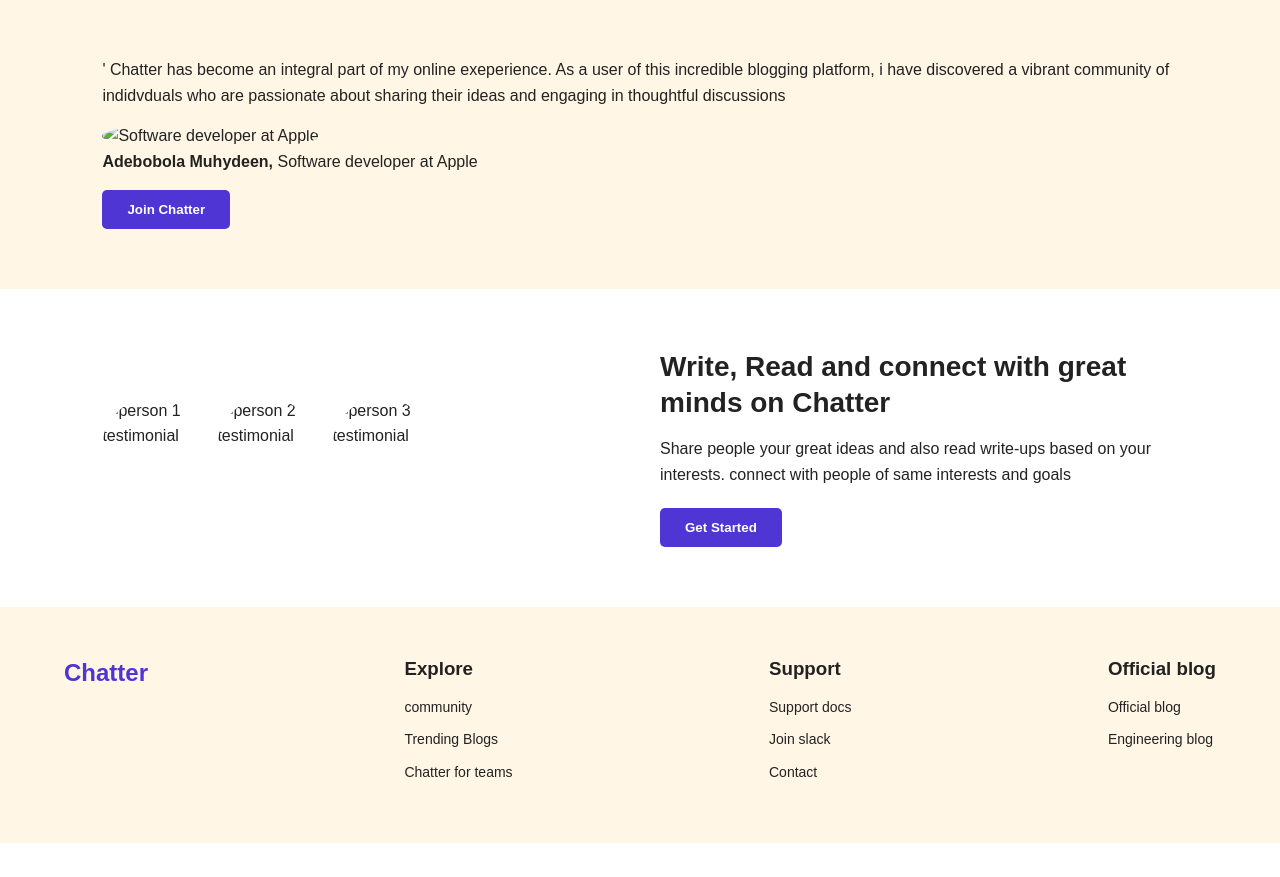
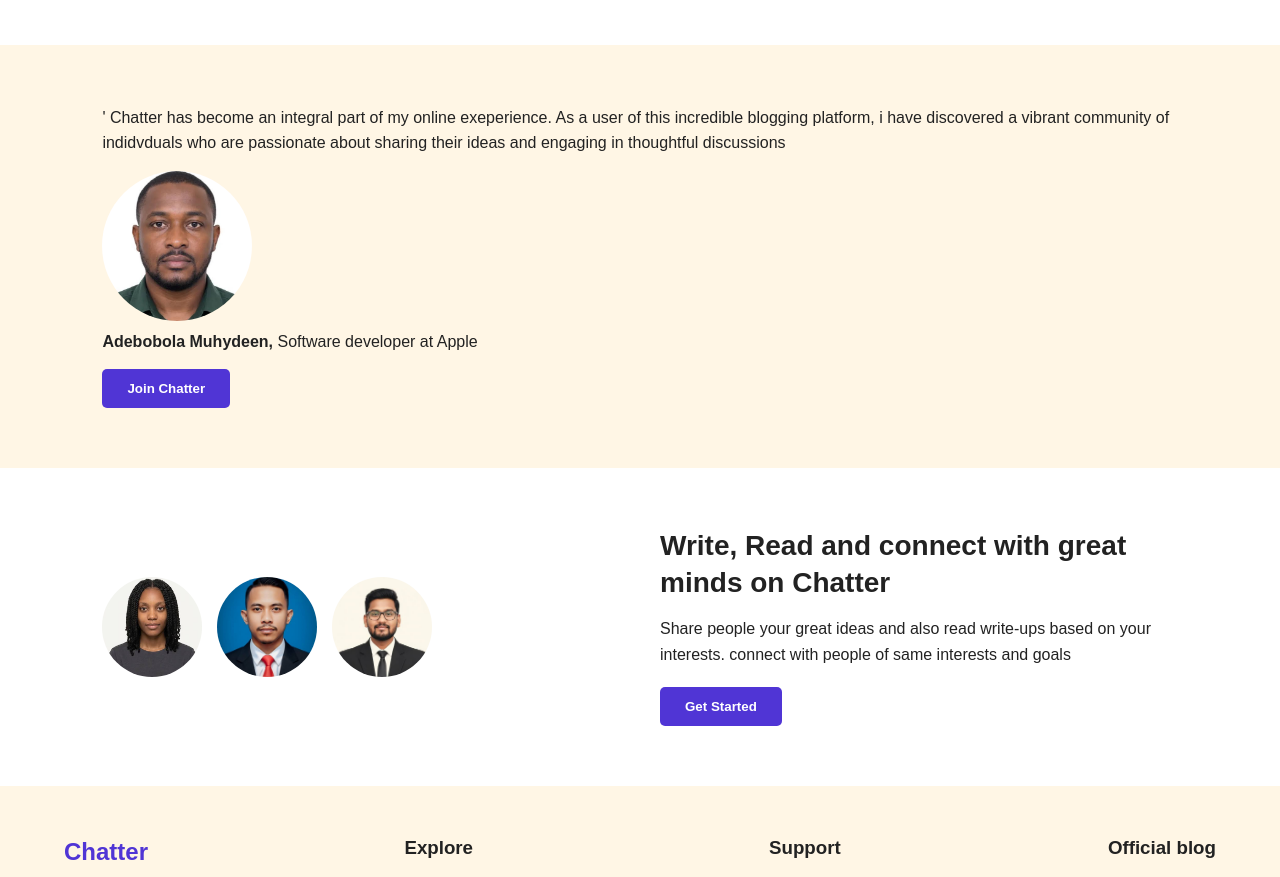
Before and after one commit to Shedrackmadeit/Shedrack-Alt-school-first-semester-exam-2026, a plain HTML site: page index.html in a window 1280 px wide. Shown: the part 1300-2177 px from the top of the page. Before the commit the page ends 2143 px from the top, so only its background shows below. Drawn offline with Linux system fonts and the light colour scheme; the site is published under a folder, as on GitHub Pages, so addresses that start at the root find nothing.

Commit message:
Restore original index.html content
Restored the original content of index.html after it was removed.

```diff
--- a/index.html
+++ b/index.html
@@ -51,7 +51,7 @@
     </div>
     <div class="about-image">
 
-    <img src="/Asset/images/lot of student 2.jpg" alt="student reading on walk way">
+    <img src="Asset/images/lot of student 2.jpg" alt="student reading on walk way">
 
 </div>
 
@@ -111,7 +111,7 @@
             community of indidvduals who are passionate about sharing their ideas and engaging in thoughtful
         discussions </p>
 
-        <img src="/Asset/images/for my exam 5.jpg  " alt="Software developer at Apple" class="author-image">
+        <img src="Asset/images/for my exam 5.jpg  " alt="Software developer at Apple" class="author-image">
 
         <p> <b> Adebobola Muhydeen, </b> Software developer at Apple </p>
         <button> Join Chatter</button>
@@ -121,9 +121,9 @@
 
 <section class="community-section">
     <div class=" community-images" >
-            <img src="/Asset/images/for my exam 1.jpg" alt=" person 1 testimonial" >
-            <img src="/Asset/images/for my exam 3.jpg" alt=" person 2 testimonial" >
-            <img src="/Asset/images/for my exam 4.jpg" alt=" person 3 testimonial">
+            <img src="Asset/images/for my exam 1.jpg" alt=" person 1 testimonial" >
+            <img src="Asset/images/for my exam 3.jpg" alt=" person 2 testimonial" >
+            <img src="Asset/images/for my exam 4.jpg" alt=" person 3 testimonial">
             </div>
         <div class="community-text">
             <h2> Write, Read and connect with great minds on Chatter </h2>
```
